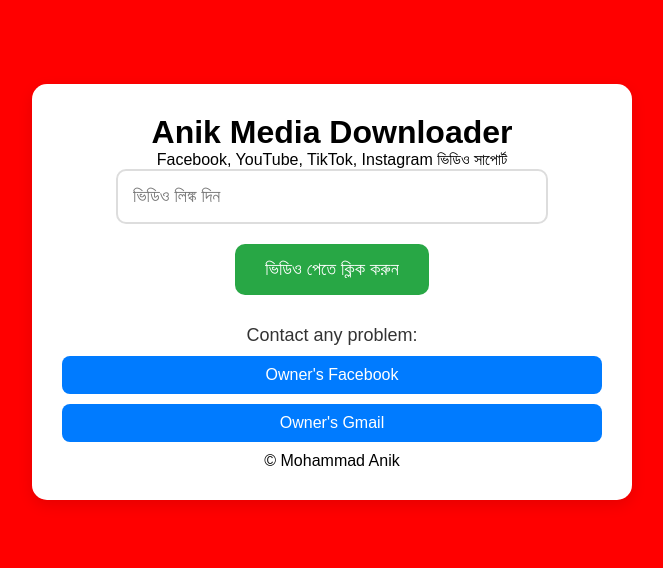
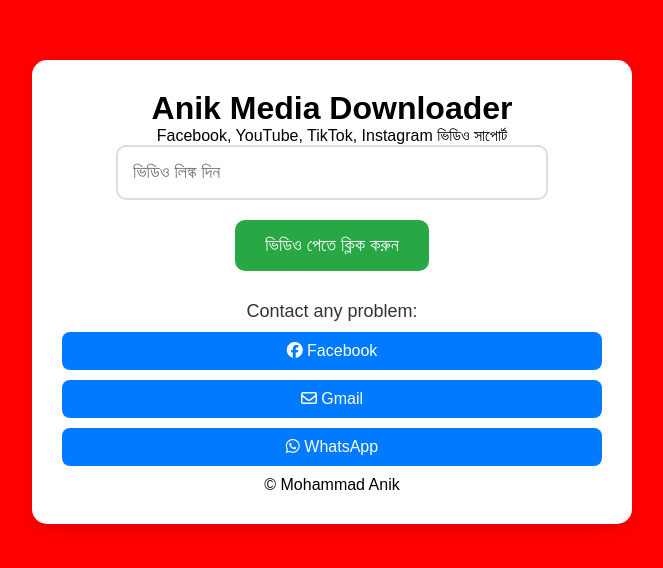
Before and after one commit to kinganik6263/media-down, a website: page down.html in a window 1280 px wide. Shown: the part 108-676 px from the top of the page, without its empty margins (308-971 px from the left). Drawn offline with nearby package versions, Linux system fonts and the light colour scheme.

Commit message:
Update down.html

```diff
--- a/down.html
+++ b/down.html
@@ -4,6 +4,8 @@
     <meta charset="UTF-8">
     <meta name="viewport" content="width=device-width, initial-scale=1.0">
     <title>ভিডিও ডাউনলোড</title>
+
+    <link rel="stylesheet" href="https://cdnjs.cloudflare.com/ajax/libs/font-awesome/6.7.1/css/all.min.css" integrity="sha512-5Hs3dF2AEPkpNAR7UiOHba+lRSJNeM2ECkwxUIxC1Q/FLycGTbNapWXB4tP889k5T5Ju8fs4b1P5z/iB4nMfSQ==" crossorigin="anonymous" referrerpolicy="no-referrer" />
     <style>
         * {
     margin: 0;
@@ -172,8 +174,9 @@
             <div class="contact-message">
                 <p>Contact any problem:</p>
             </div>
-            <a href="https://www.facebook.com/profile.php?id=100001453534533" target="_blank">Owner's Facebook</a>
-            <a href="mailto: sadikurrahmansahid@gmail.com" target="_blank">Owner's Gmail</a>
+            <a href="https://www.facebook.com/profile.php?id=100001453534533" target="_blank"><i class="fa-brands fa-facebook"></i> Facebook</a>
+            <a href="mailto: sadikurrahmansahid@gmail.com" target="_blank"><i class="fa-regular fa-envelope"></i> Gmail</a>
+            <a href="https://wa.me/+601161213515" target="_blank"><i class="fa-brands fa-whatsapp"></i> WhatsApp</a>
         </div>
 
         <p>&copy; Mohammad Anik</p>
```
